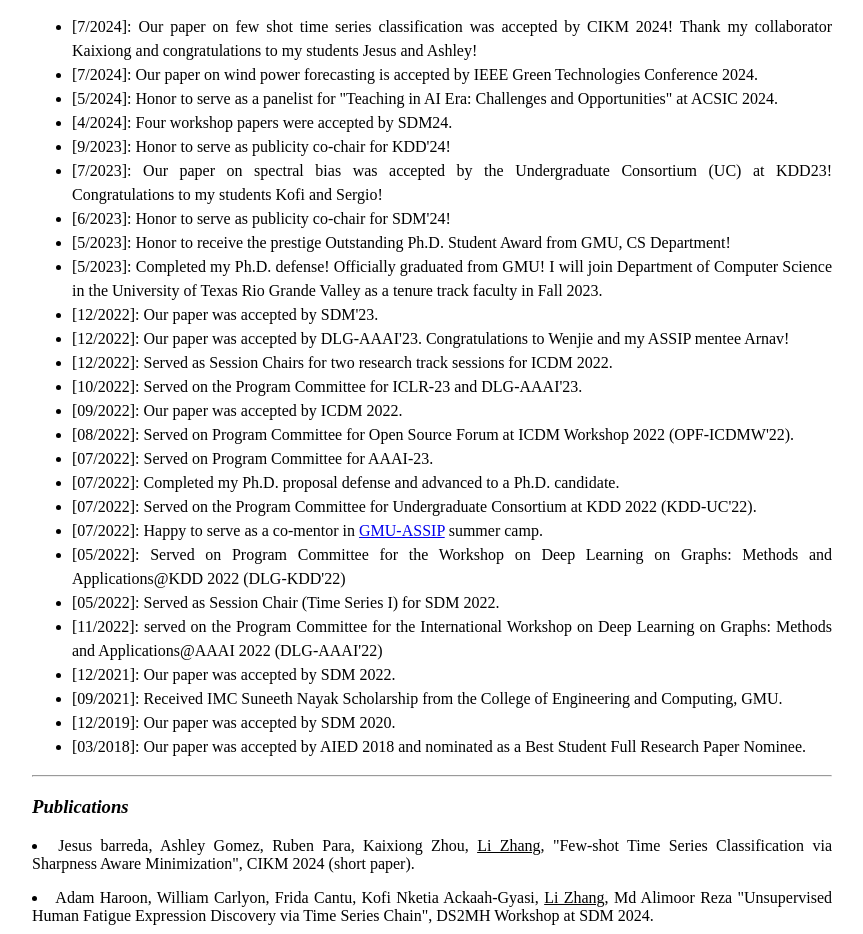
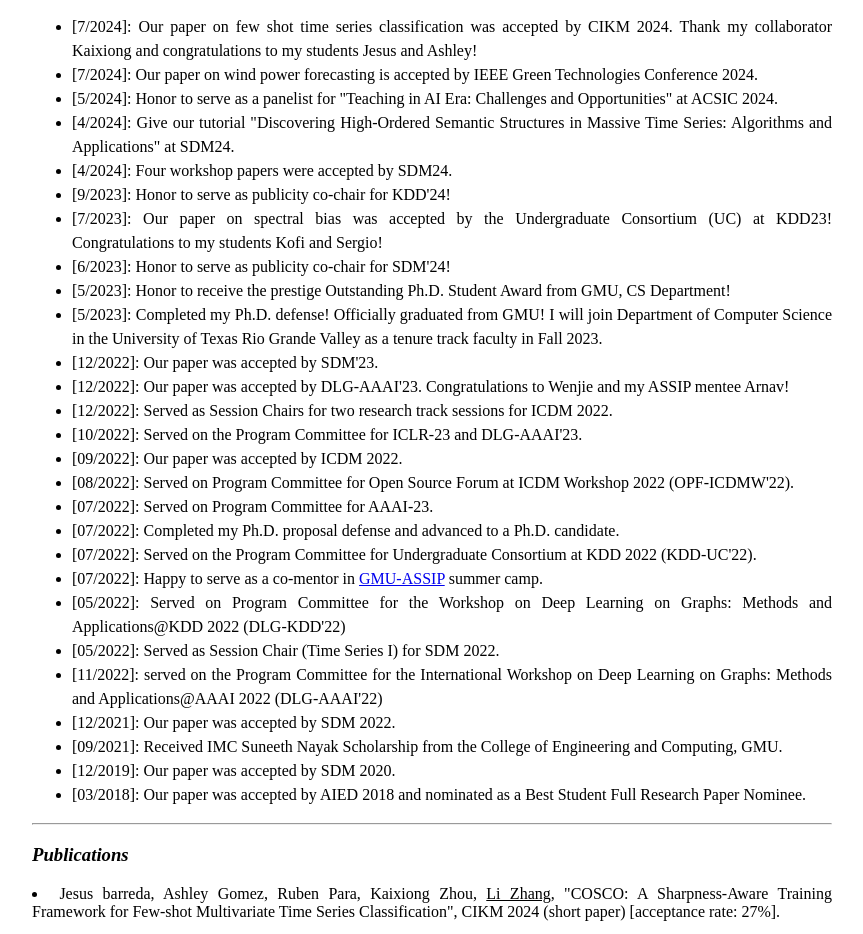
Before and after one commit to lizhang-ts/lizhang-ts.github.io, a plain HTML site: page index.html in a window 1280 px wide. Shown: the part 533-1467 px from the top of the page, without its empty margins (208-1071 px from the left). Drawn offline with Linux system fonts and the light colour scheme.

Commit message:
Add files via upload

```diff
--- a/index.html
+++ b/index.html
@@ -53,9 +53,10 @@ My research interest lies in the broad area of data mining, machine learning, an
 
 <h3>News</h3>
 <ul>
-	<li> [7/2024]: Our paper on few shot time series classification was accepted by CIKM 2024! Thank my collaborator Kaixiong and congratulations to my students Jesus and Ashley! </li>
+	<li> [7/2024]: Our paper on few shot time series classification was accepted by CIKM 2024. Thank my collaborator Kaixiong and congratulations to my students Jesus and Ashley! </li>
 	<li> [7/2024]: Our paper on wind power forecasting is accepted by IEEE Green Technologies Conference 2024. </li>
 	<li> [5/2024]: Honor to serve as a panelist for "Teaching in AI Era: Challenges and Opportunities" at ACSIC 2024.
+	<li> [4/2024]: Give our tutorial "Discovering High-Ordered Semantic Structures in Massive Time Series: Algorithms and Applications" at SDM24. </li>
 	<li> [4/2024]: Four workshop papers were accepted by SDM24. </li>
 	<li> [9/2023]: Honor to serve as publicity co-chair for KDD'24! </li>
 	<li> [7/2023]: Our paper on spectral bias was accepted by the Undergraduate Consortium (UC) at KDD23! Congratulations to my students Kofi and Sergio! </li>
@@ -83,7 +84,7 @@ My research interest lies in the broad area of data mining, machine learning, an
  <hr>
 <h3>Publications</h3>
 
-<p></p><li>Jesus barreda, Ashley Gomez, Ruben Para, Kaixiong Zhou, <u>Li Zhang</u>, "Few-shot Time Series Classification via Sharpness Aware Minimization", CIKM 2024 (short paper). <p> </li>
+<p></p><li>Jesus barreda, Ashley Gomez, Ruben Para, Kaixiong Zhou, <u>Li Zhang</u>, "COSCO: A Sharpness-Aware Training Framework for Few-shot Multivariate Time Series Classification", CIKM 2024 (short paper) [acceptance rate: 27%]. <p> </li>
 
 
 <p></p><li>Adam Haroon, William Carlyon, Frida Cantu, Kofi Nketia Ackaah-Gyasi, <u>Li Zhang</u>, Md Alimoor Reza "Unsupervised Human Fatigue Expression Discovery via Time Series Chain", DS2MH Workshop at SDM 2024. <p> </li>
@@ -125,8 +126,9 @@ My research interest lies in the broad area of data mining, machine learning, an
     <ul>
     	<li> Organizing Commitee: IEEE DSAA'24 - Proceeding Chair </li>
     	<li> Organizing Commitee: IEEE BigData'24 - Publicity Co-chair </li>
+    	<li> Organizing Commitee: SIGKDD'24 - Publicity and Social Media Co-chair </li>
         <li> Organizing Commitee: SIAM SDM'24 - Publicity Co-chair </li>
-        <li> Session Chair: SDM'22-Time Series I, ICDM'22-Time Series, Trajectory, and Data Flow, ICDM'22-Anomaly, Fraud, and Malware Detection, etc. </li>
+        <li> Session Chair: SDM'24-Anomaly Detection, SDM'22-Time Series I, ICDM'22-Time Series, Trajectory, and Data Flow, ICDM'22-Anomaly, Fraud, and Malware Detection, etc. </li>
         <li>Journal Reviewer: Pattern Reconition, ACM Transactions on Intelligent Systems and Technology, Big Data Research, IEEE Transactions on Semiconductor Manufacturing, Knowledge and Information Systems </li>
         <li> Conference Program Commitee/Reviewer: AAAI'20 &23, DLG-KDD'22, KDD-UC'22, DLG-AAAI'22&23, ICDMW-OPF'23, SDM'23, ICLR'23, KDD'23</li>
         <li>Conference External Reviewer: WSDM'20, AAAI'20, NeurIPS'20, ACL'20, CIKM'17, ICDM'19-23, KDD’17-20, SIGIR'20, SDM'17 </li>
```
